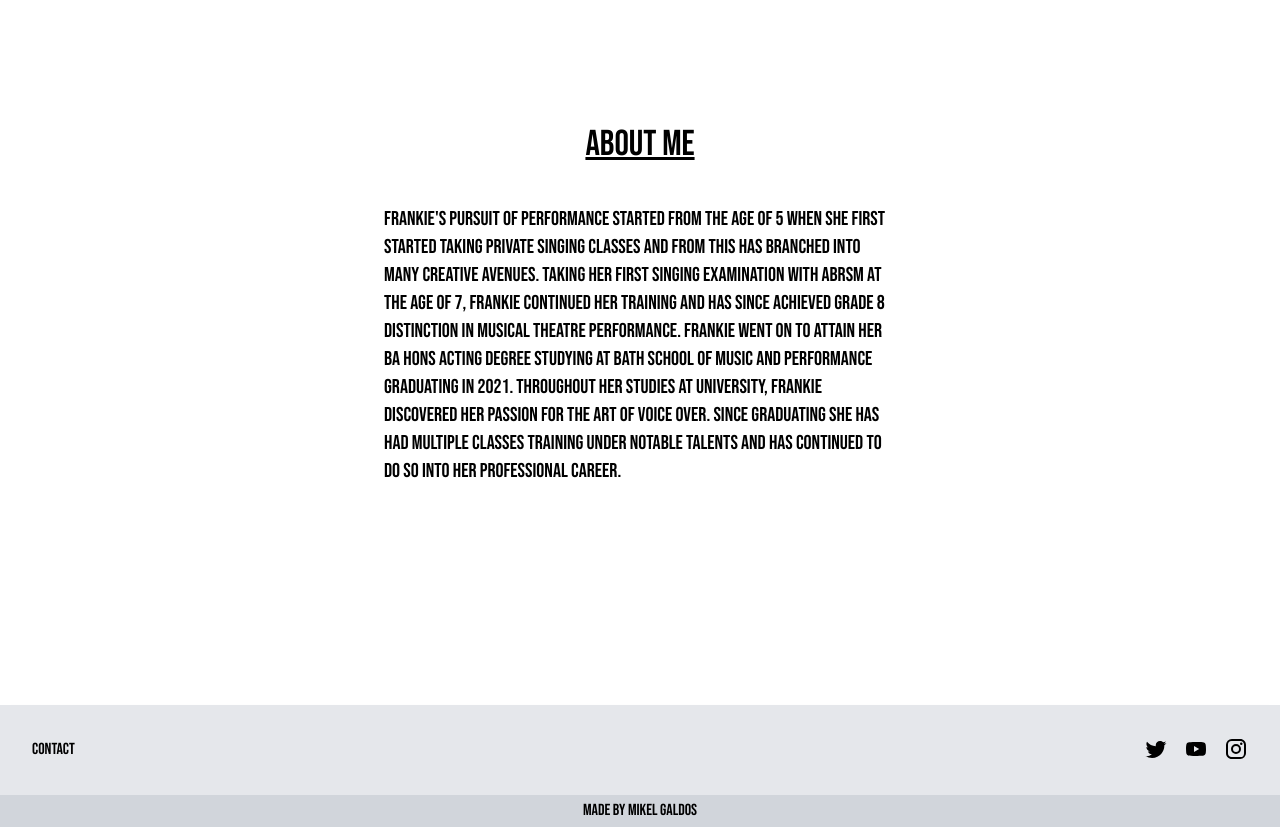
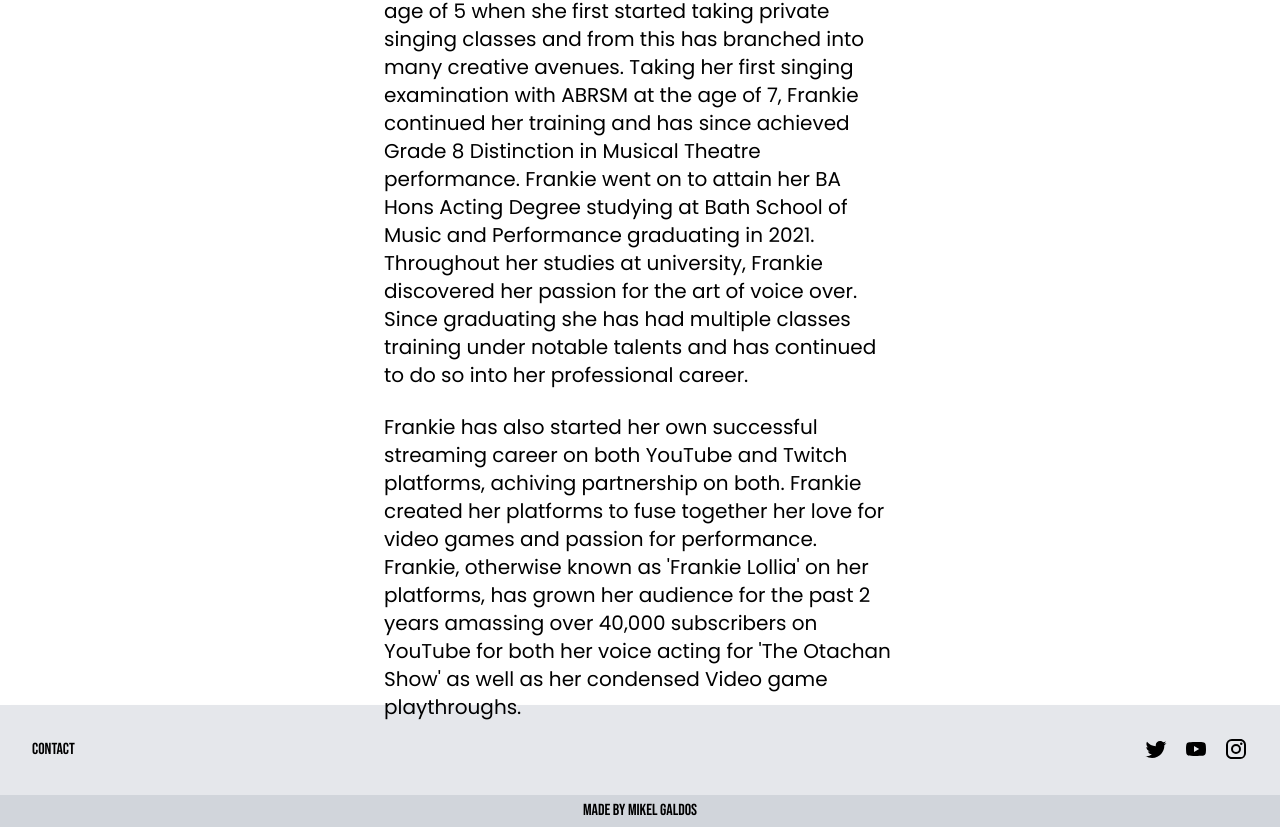
Before and after one commit to MikelGV/Learn, a Next.js app in the folder learn-tailwind/: page / in a window 1280 px wide. Shown: the part 695-1522 px from the top of the page. Built offline with nearby package versions, Linux system fonts and the light colour scheme.

Commit message:
poppins added as the font of about frankie

```diff
--- a/learn-tailwind/pages/index.tsx
+++ b/learn-tailwind/pages/index.tsx
@@ -41,13 +41,20 @@ export default function Home() {
         </div>
         <div id='About' className='flex items-center justify-center h-screen'>
           <div className='text-center'>
-            <h2 className='text-4xl underline mb-10'>About Me</h2>
-            <p className='max-w-lg text-left text-xl'>
+            <h2 className='text-4xl underline mb-10'>About Frankie</h2>
+            <p className='max-w-lg text-left text-xl mb-6 font-poppins'>
               Frankie's pursuit of performance started from the age of 5 when she first started taking private singing classes and from this has branched into many creative avenues.
               Taking her first singing examination with ABRSM at the age of 7,
               Frankie continued her training and has since achieved Grade 8 Distinction in Musical Theatre performance. Frankie went on to attain her BA Hons Acting Degree studying at Bath School of Music and Performance graduating in 2021.
               Throughout her studies at university, Frankie discovered her passion for the art of voice over.
-              Since graduating she has had multiple classes training under notable talents and has continued to do so into her professional career. </p>
+              Since graduating she has had multiple classes training under notable talents and has continued to do so into her professional career.
+            </p>
+            <p className='max-w-lg text-left text-xl font-poppins'>
+            Frankie has also started her own successful streaming career on both YouTube and Twitch platforms,
+            achiving partnership on both. Frankie created her platforms to fuse together her love for video games and passion for performance.
+            Frankie, otherwise known as 'Frankie Lollia' on her platforms,
+            has grown her audience for the past 2 years amassing over 40,000 subscribers on YouTube for both her voice acting for 'The Otachan Show' as well as her condensed Video game playthroughs.
+            </p>
           </div>
         </div>
       </div>
```
